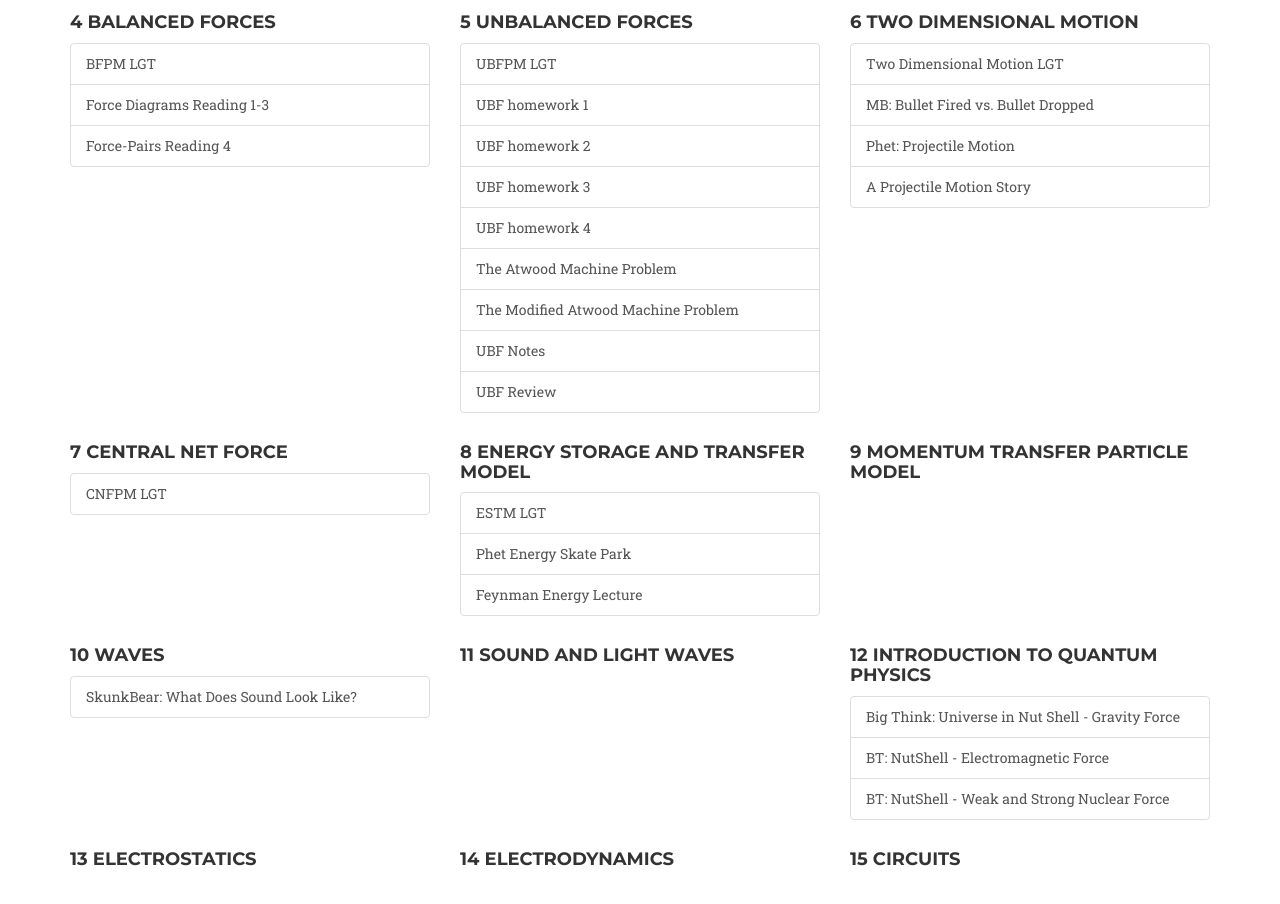
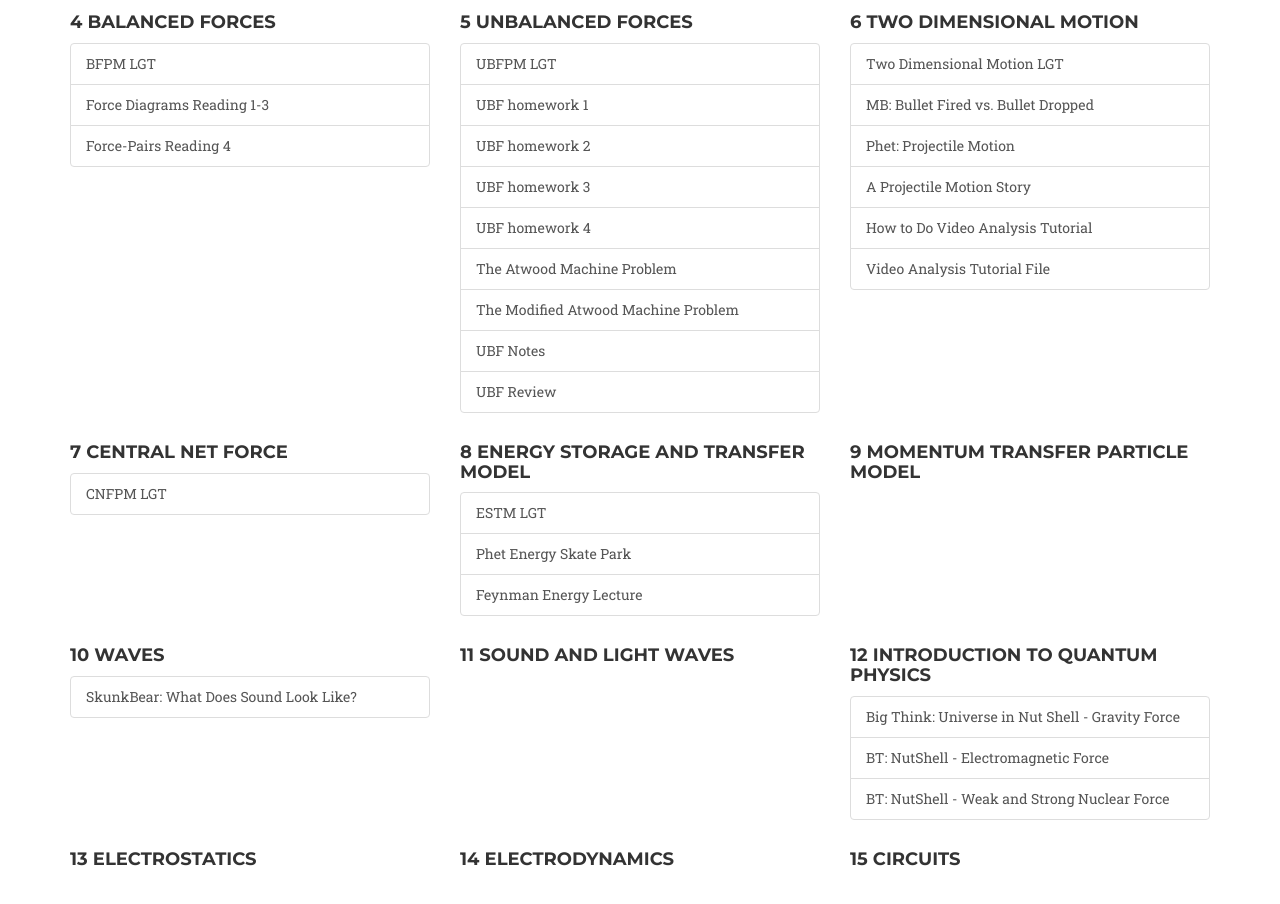
Before and after one commit to rpremvaree12/mhsphysics, a website: page resources.html in a window 1280 px wide. Shown: the part 2165-3069 px from the top of the page. Drawn offline with nearby package versions, Linux system fonts and the light colour scheme; a web font is replaced by a local one.

Commit message:
video analysis

```diff
--- a/resources.html
+++ b/resources.html
@@ -227,6 +227,9 @@
                         <a href="https://www.youtube.com/watch?v=tF_zv3TCT1U" target="_blank" class="list-group-item list-group-item-action">MB: Bullet Fired vs. Bullet Dropped </a>
                         <a href="https://phet.colorado.edu/sims/html/projectile-motion/latest/projectile-motion_en.html" target="_blank" class="list-group-item list-group-item-action">Phet: Projectile Motion</a>
                         <a href="docs/06twodim/pmFairyTale.pdf" target="_blank" class="list-group-item list-group-item-action">A Projectile Motion Story</a>
+                        <a href="docs/06twodim/howToVideoAnalysis.pdf" target="_blank" class="list-group-item list-group-item-action">How to Do Video Analysis Tutorial</a>
+                        <a href="docs/06twodim/videoAnalysis.cap" target="_blank" class="list-group-item list-group-item-action">Video Analysis Tutorial File</a>
+
                     </div>
 
                 </div>
```
Also changed, not shown: 2 other files.
